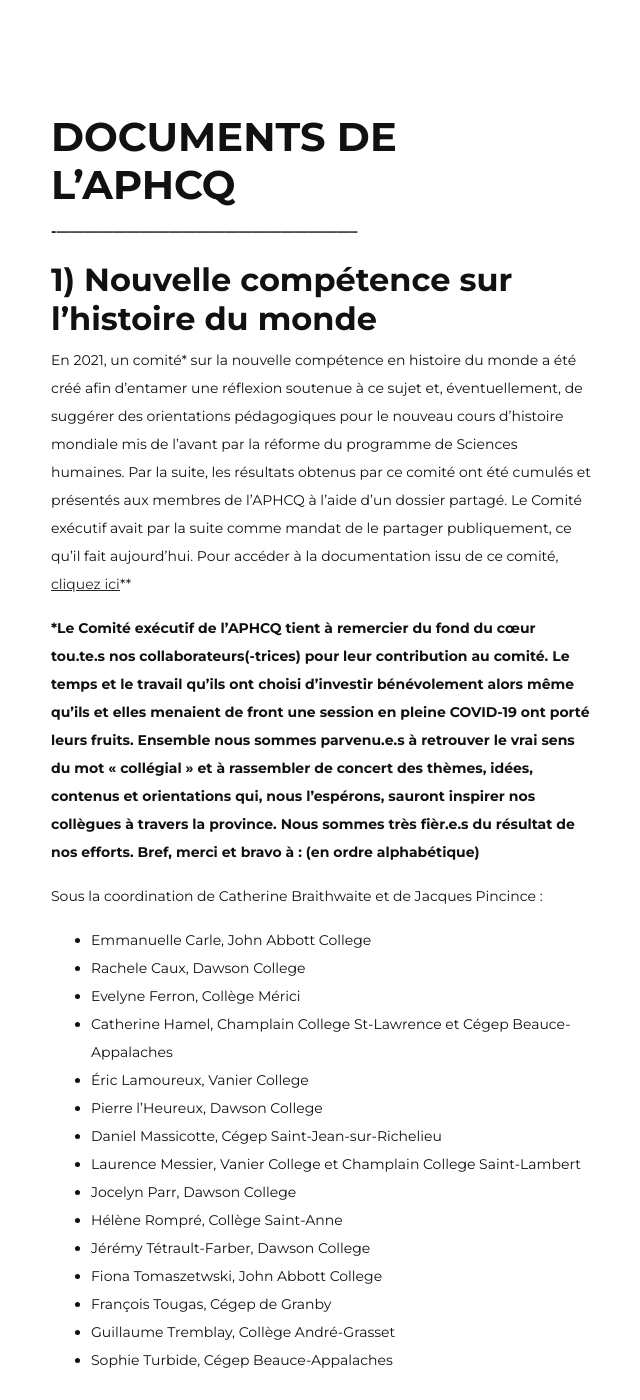
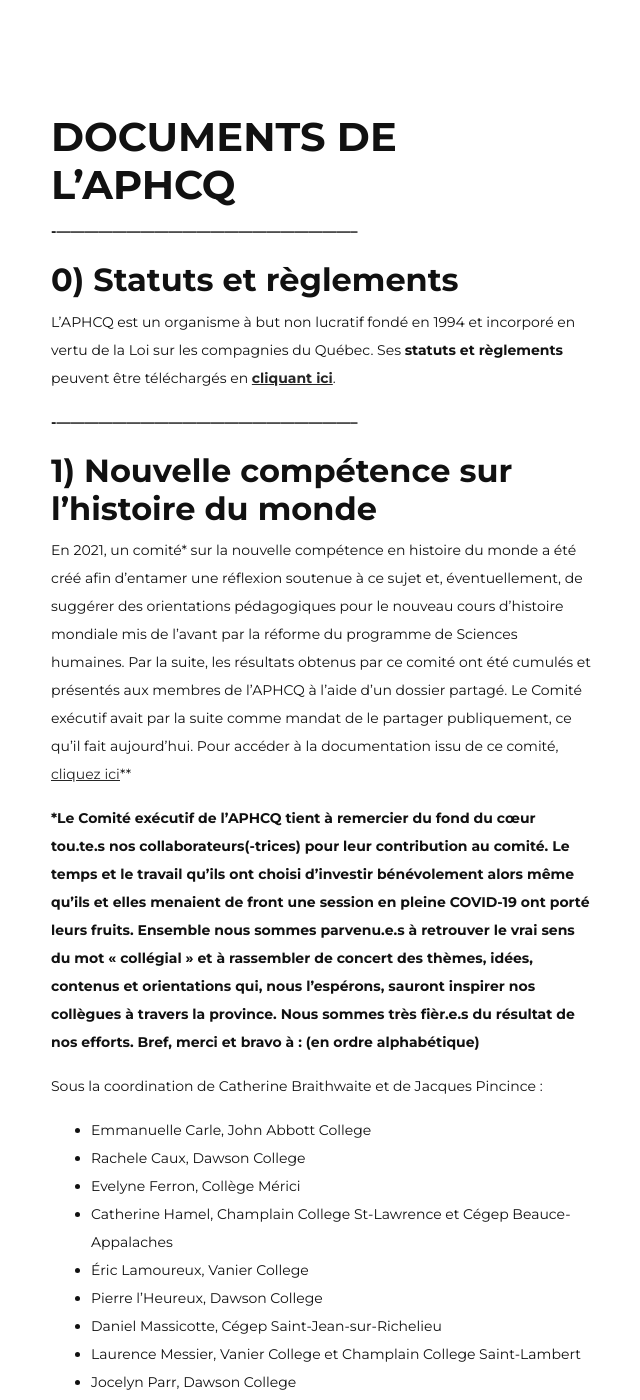
Before and after one commit to aphcq-association/site-web, a Jekyll site: the page built from docs/bulletin.html, in a window 1280 px wide and 1400 px high, scrolled down 425 px. Shown: the whole window, without its empty margins (34-674 px from the left). Built offline with Jekyll 4.4.1, drawn with Linux system fonts in a browser that asks for light colours; some of the changed text lies outside the part shown.

Commit message:
Update Pages “bulletin”

```diff
--- a/docs/bulletin.html
+++ b/docs/bulletin.html
@@ -9,6 +9,12 @@
 image_droite: []
 ---
 # **D﻿OCUMENTS DE L'APHCQ**
+
+**\-﻿-----------------------------------------------------------------**
+
+## **0﻿) Statuts et règlements**
+
+L’APHCQ est un organisme à but non lucratif fondé en 1994 et incorporé en vertu de la Loi sur les compagnies du Québec. Ses **statuts et règlements** peuvent être téléchargés en **[cliquant ici](media/aphcq_statuts_et_reglements_2022-01-14-compressed.pdf)**.
 
 **\-﻿-----------------------------------------------------------------**
 
@@ -36,7 +42,7 @@
 * Guillaume Tremblay, Collège André-Grasset
 * Sophie Turbide, Cégep Beauce-Appalaches
 
-**\-﻿-------------------------------------**
+**\-﻿-----------------------------------------------------------------**
 
 ![Quelques couvertures du Bulletin de l'APHCQ](/media/couvertures.png.jpg "Bulletin de l'APHCQ")
 
```
